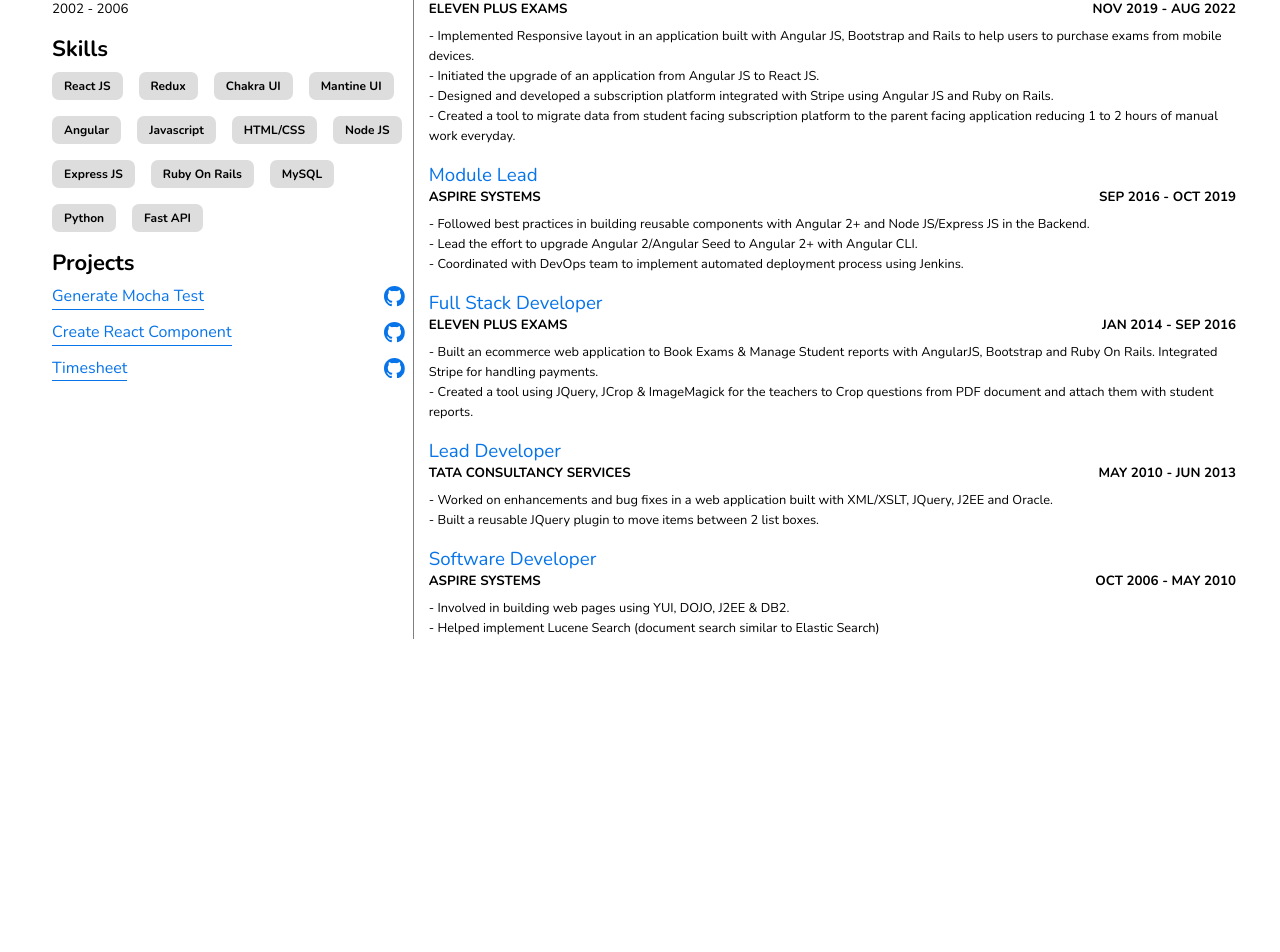
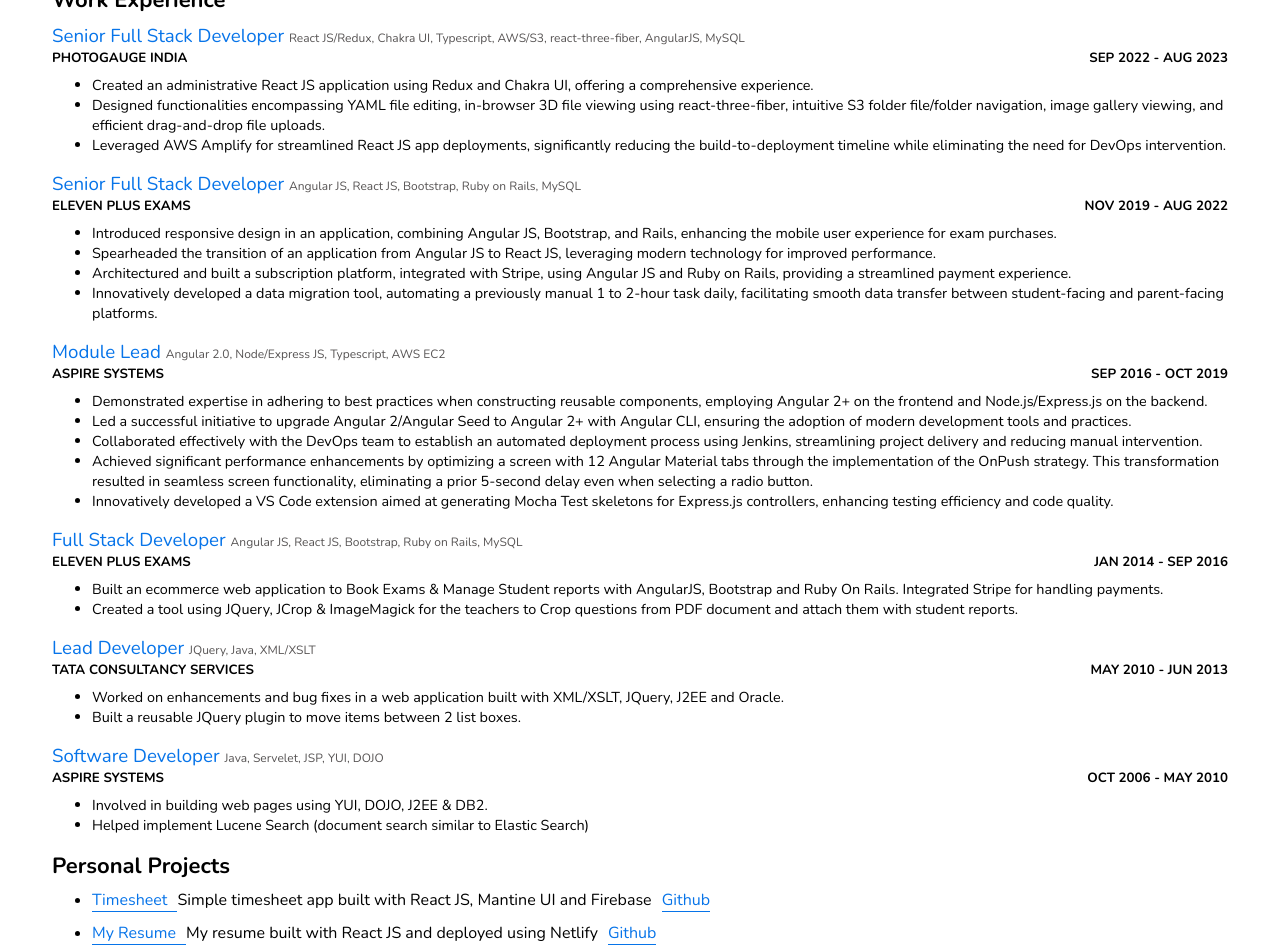
Before and after one commit to saravanaselvan/resume, a React (Create React App) app: page / in a window 1280 px wide. Shown: the part 300-1252 px from the top of the page. Before the commit the page ends 939 px from the top, so only its background shows below. Built offline with nearby package versions, Linux system fonts and the light colour scheme.

Commit message:
Resume new 2 page design

```diff
--- a/src/App.jsx
+++ b/src/App.jsx
@@ -10,16 +10,16 @@
   return (
     <div className="container resume-container">
       <Header />
-      <section className="section-1">
-        <Profile />
-        <Education />
-        <Skills />
-        <Projects />
-      </section>
-      <section className="section-2">
-        <DownloadResume />
-        <Experience />
-      </section>
+      {/* <section className="section-1"> */}
+      <DownloadResume />
+      <Profile />
+      <Skills />
+      {/* </section> */}
+      {/* <section className="section-2"> */}
+      <Experience />
+      <Projects />
+      <Education />
+      {/* </section> */}
     </div>
   );
 };
--- a/src/components/download-resume/download-resume.css
+++ b/src/components/download-resume/download-resume.css
@@ -1,6 +1,6 @@
 .download-resume {
   position: absolute;
-  right: 0rem;
+  right: 3rem;
 }
 .download-resume a {
   text-decoration: none;
--- a/src/components/experience/Experience.jsx
+++ b/src/components/experience/Experience.jsx
@@ -1,108 +1,99 @@
 import "./experience.css";
 
+const experiences = [
+  {
+    role: "Senior Full Stack Developer",
+    tags: "React JS/Redux, Chakra UI, Typescript, AWS/S3, react-three-fiber, AngularJS, MySQL",
+    company: "Photogauge India",
+    duration: "Sep 2022 - Aug 2023",
+    details: [
+      "Created an administrative React JS application using Redux and Chakra UI, offering a comprehensive experience.",
+      "Designed functionalities encompassing YAML file editing, in-browser 3D file viewing using react-three-fiber, intuitive S3 folder file/folder navigation, image gallery viewing, and efficient drag-and-drop file uploads.",
+      "Leveraged AWS Amplify for streamlined React JS app deployments, significantly reducing the build-to-deployment timeline while eliminating the need for DevOps intervention.",
+    ],
+  },
+  {
+    role: "Senior Full Stack Developer",
+    tags: "Angular JS, React JS, Bootstrap, Ruby on Rails, MySQL",
+    company: "Eleven Plus Exams",
+    duration: "Nov 2019 - Aug 2022",
+    details: [
+      "Introduced responsive design in an application, combining Angular JS, Bootstrap, and Rails, enhancing the mobile user experience for exam purchases.",
+      "Spearheaded the transition of an application from Angular JS to React JS, leveraging modern technology for improved performance.",
+      "Architectured and built a subscription platform, integrated with Stripe, using Angular JS and Ruby on Rails, providing a streamlined payment experience.",
+      "Innovatively developed a data migration tool, automating a previously manual 1 to 2-hour task daily, facilitating smooth data transfer between student-facing and parent-facing platforms.",
+    ],
+  },
+  {
+    role: "Module Lead",
+    tags: "Angular 2.0, Node/Express JS, Typescript, AWS EC2",
+    company: "Aspire Systems",
+    duration: "Sep 2016 - Oct 2019",
+    details: [
+      "Demonstrated expertise in adhering to best practices when constructing reusable components, employing Angular 2+ on the frontend and Node.js/Express.js on the backend.",
+      "Led a successful initiative to upgrade Angular 2/Angular Seed to Angular 2+ with Angular CLI, ensuring the adoption of modern development tools and practices.",
+      "Collaborated effectively with the DevOps team to establish an automated deployment process using Jenkins, streamlining project delivery and reducing manual intervention.",
+      "Achieved significant performance enhancements by optimizing a screen with 12 Angular Material tabs through the implementation of the OnPush strategy. This transformation resulted in seamless screen functionality, eliminating a prior 5-second delay even when selecting a radio button.",
+      "Innovatively developed a VS Code extension aimed at generating Mocha Test skeletons for Express.js controllers, enhancing testing efficiency and code quality.",
+    ],
+  },
+  {
+    role: "Full Stack Developer",
+    tags: "Angular JS, React JS, Bootstrap, Ruby on Rails, MySQL",
+    company: "Eleven Plus Exams",
+    duration: "Jan 2014 - Sep 2016",
+    details: [
+      "Built an ecommerce web application to Book Exams & Manage Student reports with AngularJS, Bootstrap and Ruby On Rails. Integrated Stripe for handling payments.",
+      "Created a tool using JQuery, JCrop & ImageMagick for the teachers to Crop questions from PDF document and attach them with student reports.",
+    ],
+  },
+  {
+    role: "Lead Developer",
+    tags: "JQuery, Java, XML/XSLT",
+    company: "Tata Consultancy Services",
+    duration: "May 2010 - Jun 2013",
+    details: [
+      "Worked on enhancements and bug fixes in a web application built with XML/XSLT, JQuery, J2EE and Oracle.",
+      "Built a reusable JQuery plugin to move items between 2 list boxes.",
+    ],
+  },
+  {
+    role: "Software Developer",
+    tags: "Java, Servelet, JSP, YUI, DOJO",
+    company: "Aspire Systems",
+    duration: "Oct 2006 - May 2010",
+    details: [
+      "Involved in building web pages using YUI, DOJO, J2EE & DB2.",
+      "Helped implement Lucene Search (document search similar to Elastic Search)",
+    ],
+  },
+];
 const Experience = () => {
   return (
     <div className="experience">
       <h3 className="section-title m-neg-1">Work Experience</h3>
+      {experiences.map((experience) => (
         <div className="experience__project">
           <h3 className="experience__project-role">
-          Senior Full Stack Developer
+            {experience.role}{" "}
+            <span style={{ color: "#575454", fontSize: "12px" }}>
+              {" "}
+              {experience.tags}
+            </span>
           </h3>
           <div className="experience__project-company">
-          <small>Photogauge India</small>
-          <small>Sep 2022 - Aug 2023</small>
+            <small>{experience.company}</small>
+            <small>{experience.duration}</small>
           </div>
           <p className="experience__project-details">
-          - Built an admin facing React JS app using Redux & Chakra UI.
-          <br />
-          - Designed the full experience with features to edit YAML file, view
-          3D files in the browser using react-three-fiber, file/folder view of
-          S3 folder, gallery view for images and drag/drop file upload.
-          <br />
-          - Implemented AWS amplify for React JS app deployments reducing the
-          time taken from build to deployment without relying on Dev Ops
-          <br />
+            <ul>
+              {experience.details.map((detail) => (
+                <li>{detail}</li>
+              ))}
+            </ul>
           </p>
         </div>
-      <div className="experience__project">
-        <h3 className="experience__project-role">Full Stack Developer</h3>
-        <div className="experience__project-company">
-          <small>Eleven Plus Exams</small>
-          <small>Nov 2019 - Aug 2022</small>
-        </div>
-        <p className="experience__project-details">
-          - Implemented Responsive layout in an application built with Angular
-          JS, Bootstrap and Rails to help users to purchase exams from mobile
-          devices.
-          <br />- Initiated the upgrade of an application from Angular JS to
-          React JS. <br />
-          - Designed and developed a subscription platform integrated with
-          Stripe using Angular JS and Ruby on Rails. <br />
-          - Created a tool to migrate data from student facing subscription
-          platform to the parent facing application reducing 1 to 2 hours of
-          manual work everyday. <br />
-        </p>
-      </div>
-      <div className="experience__project">
-        <h3 className="experience__project-role">Module Lead</h3>
-        <div className="experience__project-company">
-          <small>Aspire Systems</small>
-          <small>Sep 2016 - Oct 2019</small>
-        </div>
-        <p className="experience__project-details">
-          - Followed best practices in building reusable components with Angular
-          2+ and Node JS/Express JS in the Backend.
-          <br />
-          - Lead the effort to upgrade Angular 2/Angular Seed to Angular 2+ with
-          Angular CLI. <br />
-          - Coordinated with DevOps team to implement automated deployment
-          process using Jenkins. <br />
-          {/* - Optimized the performance of a screen with 12 Angular material tabs
-          by implementing OnPush strategy. It made the screen work seamlessly
-          instead of taking 5 seconds to just select a radio button. <br /> */}
-          {/* - Created a VS Code extension to generate Mocha Test skeleton for
-          Express JS controllers
-          https://marketplace.visualstudio.com/items?itemName=Saravanaselvan.mocha-test-generator */}
-        </p>
-      </div>
-      <div className="experience__project">
-        <h3 className="experience__project-role">Full Stack Developer</h3>
-        <div className="experience__project-company">
-          <small>Eleven Plus Exams</small>
-          <small>Jan 2014 - Sep 2016 </small>
-        </div>
-        <p className="experience__project-details">
-          - Built an ecommerce web application to Book Exams & Manage Student
-          reports with AngularJS, Bootstrap and Ruby On Rails. Integrated Stripe
-          for handling payments. <br />- Created a tool using JQuery, JCrop &
-          ImageMagick for the teachers to Crop questions from PDF document and
-          attach them with student reports.
-        </p>
-      </div>
-      <div className="experience__project">
-        <h3 className="experience__project-role">Lead Developer</h3>
-        <div className="experience__project-company">
-          <small>Tata Consultancy Services</small>
-          <small>May 2010 - Jun 2013</small>
-        </div>
-        <p className="experience__project-details">
-          - Worked on enhancements and bug fixes in a web application built with
-          XML/XSLT, JQuery, J2EE and Oracle. <br />- Built a reusable JQuery
-          plugin to move items between 2 list boxes.
-        </p>
-      </div>
-      <div className="experience__project">
-        <h3 className="experience__project-role">Software Developer</h3>
-        <div className="experience__project-company">
-          <small>Aspire Systems</small>
-          <small>Oct 2006 - May 2010</small>
-        </div>
-        <p className="experience__project-details">
-          - Involved in building web pages using YUI, DOJO, J2EE & DB2. <br />-
-          Helped implement Lucene Search (document search similar to Elastic
-          Search)
-        </p>
-      </div>
+      ))}
     </div>
   );
 };
--- a/src/components/experience/experience.css
+++ b/src/components/experience/experience.css
@@ -18,6 +18,9 @@
   margin-top: 0.5rem;
 }
 
+.experience__project-details ul {
+  padding-inline-start: 40px;
+}
 .experience__project-role {
   color: var(--theme-color);
   position: relative;
@@ -36,13 +39,13 @@
 }
 
 .experience__project::before {
-  content: "";
+  /* content: "";
   height: 120%;
   width: 1px;
   background-color: gray;
   position: absolute;
   left: -16px;
-  top: 10px;
+  top: 10px; */
 }
 
 .experience__project:last-child {
--- a/src/components/header/header.css
+++ b/src/components/header/header.css
@@ -1,12 +1,14 @@
 .header {
-  grid-column: span 2;
+  /* grid-column: span 2; */
   display: flex;
   justify-content: space-between;
   padding-right: 1rem;
+  margin-bottom: 10px;
 }
 
 @media screen and (max-width: 750px) {
   .header {
-    grid-column: 1;
+    /* grid-column: 1; */
+    flex-direction: column;
   }
 }
--- a/src/components/projects/Projects.jsx
+++ b/src/components/projects/Projects.jsx
@@ -1,64 +1,79 @@
 import { BsGithub } from "react-icons/bs";
 import "./projects.css";
 
+const personalProjects = [
+  {
+    title: "Timesheet",
+    description:
+      "Simple timesheet app built with React JS, Mantine UI and Firebase",
+    titleLink: "https://github.com/saravanaselvan/pg-timesheet",
+    githubLink: "https://github.com/saravanaselvan/pg-timesheet",
+  },
+  {
+    title: "My Resume",
+    description: "My resume built with React JS and deployed using Netlify",
+    titleLink: "https://github.com/saravanaselvan/resume",
+    githubLink: "https://github.com/saravanaselvan/resume",
+  },
+  {
+    title: "Fasttag Costs List",
+    description:
+      "A fun project using Gmail API to search the user emails and create a CSV file with the list of toll payments made",
+    titleLink: "https://github.com/saravanaselvan/fasttag",
+    githubLink: "https://github.com/saravanaselvan/fasttag",
+  },
+  {
+    title: "Generate Mocha Test",
+    description:
+      "VS Code extension to automatically generate Mocha Test skeleton from Express JS controllers",
+    titleLink:
+      "https://marketplace.visualstudio.com/items?itemName=Saravanaselvan.mocha-test-generator",
+    githubLink: "https://github.com/saravanaselvan/mocha-test-generator",
+  },
+  {
+    title: "Create React Component",
+    description:
+      "VS Code extension to generate React Functional Component with the respective CSS file",
+    titleLink:
+      "https://marketplace.visualstudio.com/items?itemName=Saravanaselvan.generate-react-functional-component-with-css",
+    githubLink:
+      "https://github.com/saravanaselvan/generate-react-functional-component-with-css",
+  },
+];
 const Projects = () => {
   return (
     <div className="projects">
-      <h3 className="section-title">Projects</h3>
-      <div>
+      <h3 className="section-title">Personal Projects</h3>
+      <ul style={{ paddingInlineStart: "40px" }}>
         {/* <small className="projects__title">VS Code extensions:</small> */}
-        <p>
+        {personalProjects.map((project) => (
+          <li style={{ marginBottom: "10px" }}>
             <a
-            href="https://marketplace.visualstudio.com/items?itemName=Saravanaselvan.mocha-test-generator"
+              href={project.titleLink}
               target="_blank"
               rel="noreferrer"
+              style={{
+                display: "inline-block",
+                paddingRight: "10px",
+              }}
             >
-            Generate Mocha Test
+              {project.title}
             </a>
+            <span>
+              {project.description}
               <a
-            className="github__icon"
-            href="https://github.com/saravanaselvan/generate-react-functional-component-with-css"
+                // className="github__icon"
+                href={project.githubLink}
                 target="_blank"
                 rel="noreferrer"
+                style={{ marginLeft: "10px" }}
               >
-            <BsGithub />
+                Github
               </a>
-        </p>
-        <p>
-          <a
-            href="https://marketplace.visualstudio.com/items?itemName=Saravanaselvan.generate-react-functional-component-with-css"
-            target="_blank"
-            rel="noreferrer"
-          >
-            Create React Component
-          </a>
-          <a
-            className="github__icon"
-            href="https://github.com/saravanaselvan/mocha-test-generator"
-            target="_blank"
-            rel="noreferrer"
-          >
-            <BsGithub />
-          </a>
-        </p>
-        <p>
-          <a
-            href="https://github.com/saravanaselvan/pg-timesheet"
-            target="_blank"
-            rel="noreferrer"
-          >
-            Timesheet
-          </a>
-          <a
-            className="github__icon"
-            href="https://github.com/saravanaselvan/pg-timesheet"
-            target="_blank"
-            rel="noreferrer"
-          >
-            <BsGithub />
-          </a>
-        </p>
-      </div>
+            </span>
+          </li>
+        ))}
+      </ul>
     </div>
   );
 };
--- a/src/components/projects/projects.css
+++ b/src/components/projects/projects.css
@@ -3,8 +3,8 @@
 }
 
 .projects p {
-  display: flex;
-  justify-content: space-between;
+  /* display: flex;
+  justify-content: space-between; */
   font-size: 1rem;
   margin-bottom: 0.75rem;
 }
--- a/src/components/skills/Skills.jsx
+++ b/src/components/skills/Skills.jsx
@@ -7,13 +7,14 @@
   "Mantine UI",
   "Angular",
   "Javascript",
-  "HTML/CSS",
-  "Node JS",
-  "Express JS",
+  "Typescript",
+  // "HTML/CSS",
+  "Node/Express JS",
   "Ruby On Rails",
   "MySQL",
   "Python",
   "Fast API",
+  "Flask",
 ];
 const Skills = () => {
   return (
--- a/src/components/skills/skills.css
+++ b/src/components/skills/skills.css
@@ -1,16 +1,17 @@
 .skills {
   margin-top: 1rem;
+  margin-bottom: 1rem;
   font-size: 0.75rem;
 }
 
 .skills__skill-sets {
   display: flex;
   flex-wrap: wrap;
-  gap: 1rem;
+  gap: 0.5rem;
 }
 
 .skills__skill-sets > div {
-  padding: 0.5em 1em;
+  padding: 0.5em 0.75em;
   font-weight: bold;
   /* border: 1px solid var(--theme-color-light); */
   border-radius: 7px;
--- a/src/index.css
+++ b/src/index.css
@@ -5,7 +5,7 @@
   padding: 0;
   box-sizing: border-box;
   outline: 0;
-  list-style: none;
+  /* list-style: none; */
   text-decoration: none;
 }
 
@@ -47,7 +47,7 @@
 
 .container {
   width: var(--container-width-lg);
-  margin: 0 auto;
+  margin: 15px auto 15px auto;
 }
 
 .section-2 {
@@ -57,9 +57,9 @@
 }
 
 .resume-container {
-  display: grid;
+  /* display: grid;
   grid-template-columns: 30% 70%;
-  gap: 1.5rem;
+  gap: 1.5rem; */
 }
 
 section {
@@ -67,7 +67,7 @@
 }
 
 p {
-  font-size: 0.8rem;
+  font-size: 0.9rem;
   line-height: 1.25rem;
 }
 
@@ -82,8 +82,8 @@
 
 @media screen and (max-width: 750px) {
   .resume-container {
-    grid-template-columns: 1fr;
-    padding: 2rem;
+    /* grid-template-columns: 1fr; */
+    padding: 1rem;
   }
 }
 
```
Also changed, not shown: src/components/profile/Profile.jsx (+6 -4 lines). Lines whose indentation alone changed are shown as unchanged.
